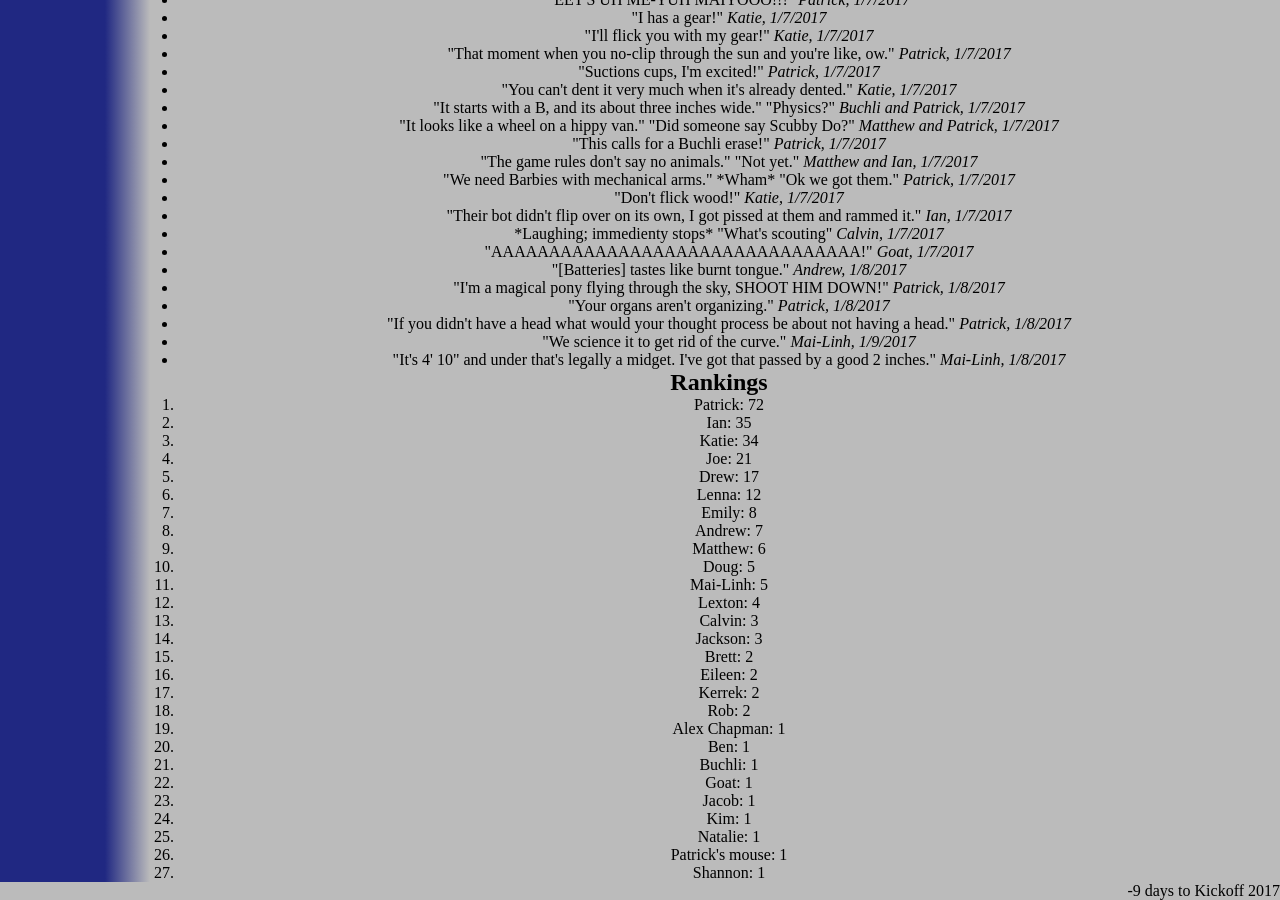
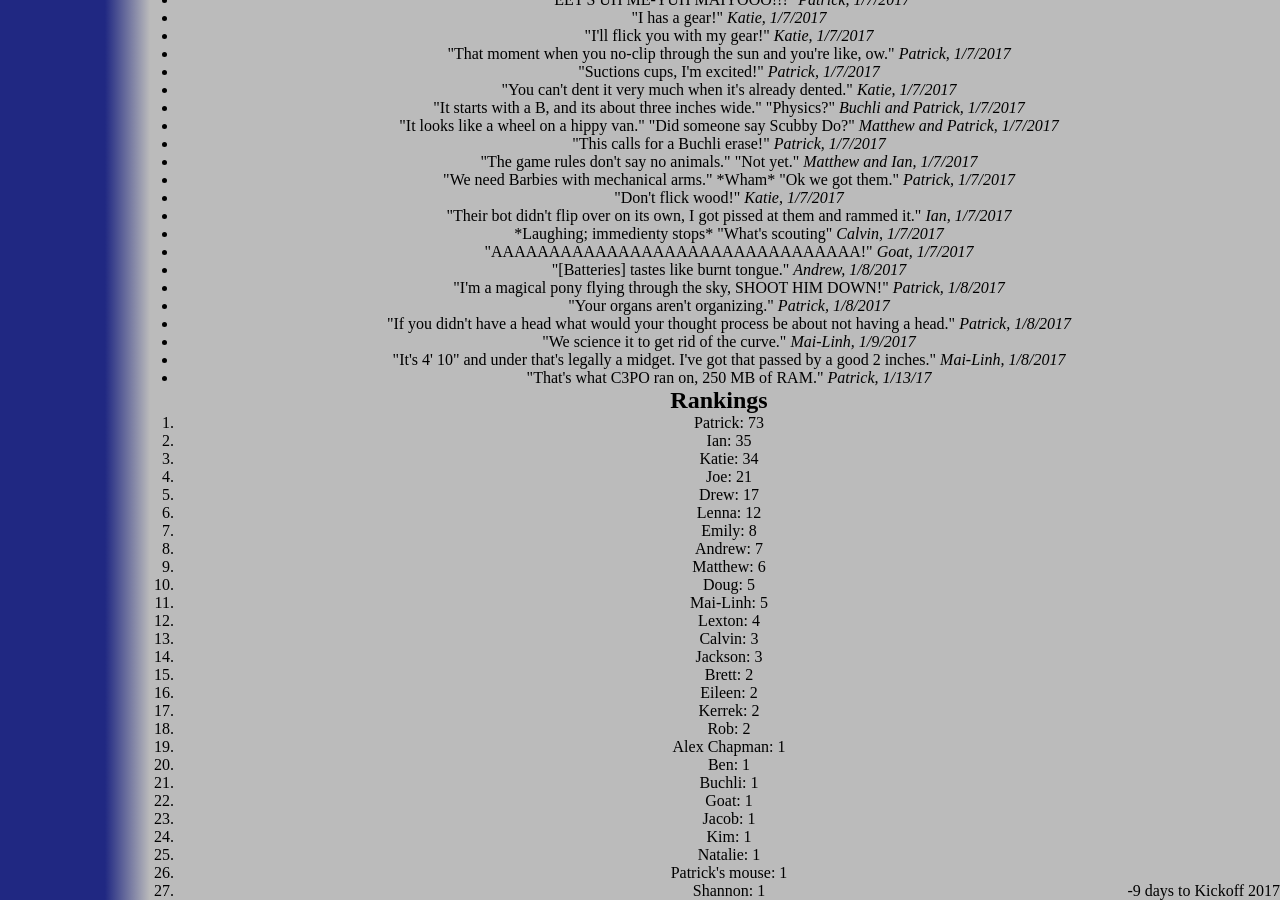
Before and after one commit to katiebugmoon/FRC4131.github.io, a Jekyll site: the page built from media/2017/quotes.html, in a window 1280 px wide and 900 px high, scrolled down 3211 px. Built offline with Jekyll 4.4.1, drawn with Linux system fonts in a browser that asks for light colours; nearby versions of some CDN libraries.

Commit message:
updated quotes page

```diff
--- a/media/2017/quotes.html
+++ b/media/2017/quotes.html
@@ -191,6 +191,7 @@ title: Build Season 2017 Quotes
 	<li>"If you didn't have a head what would your thought process be about not having a head." <i>Patrick, 1/8/2017</i></li>
 	<li>"We science it to get rid of the curve." <i>Mai-Linh, 1/9/2017</i></li>
 	<li>"It's 4' 10" and under that's legally a midget. I've got that passed by a good 2 inches." <i>Mai-Linh, 1/8/2017</i></li>
+	<li>"That's what C3PO ran on, 250 MB of RAM." <i>Patrick, 1/13/17</i></li>
 
 </ul>
 <h2>Rankings</h2>
```
